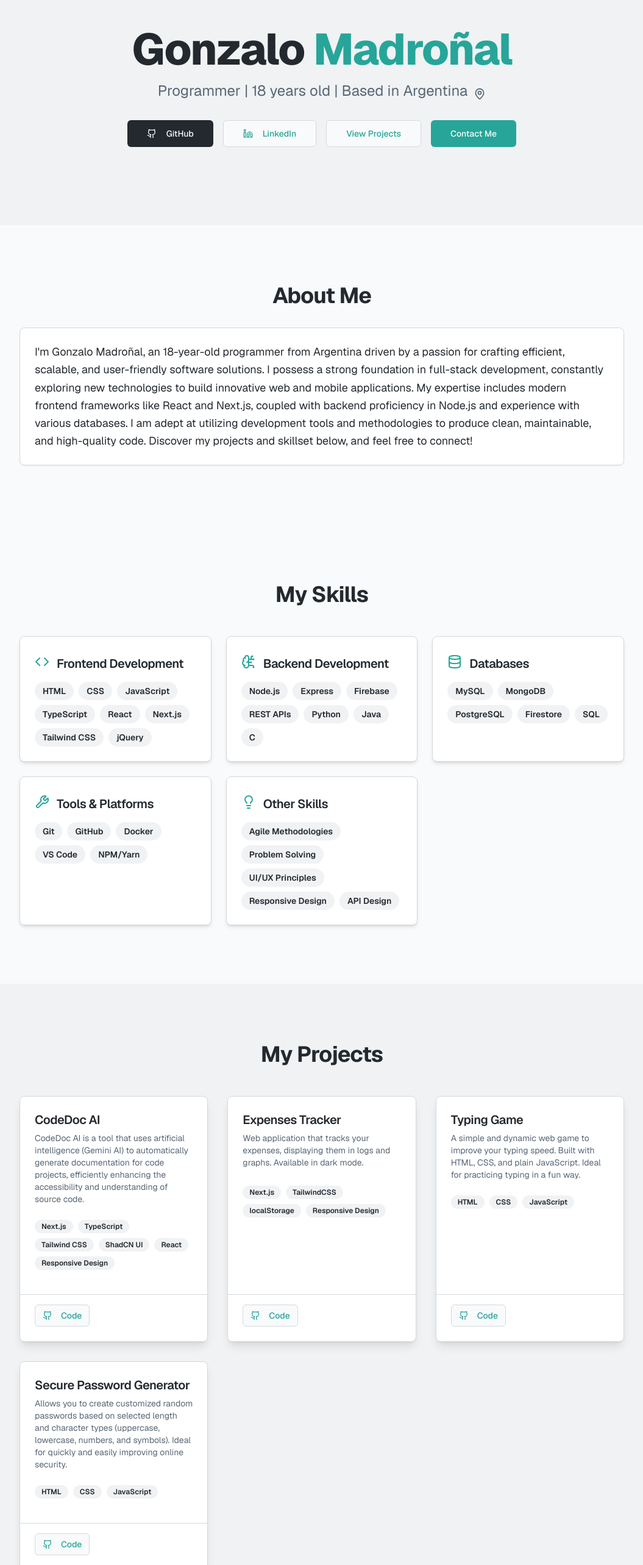
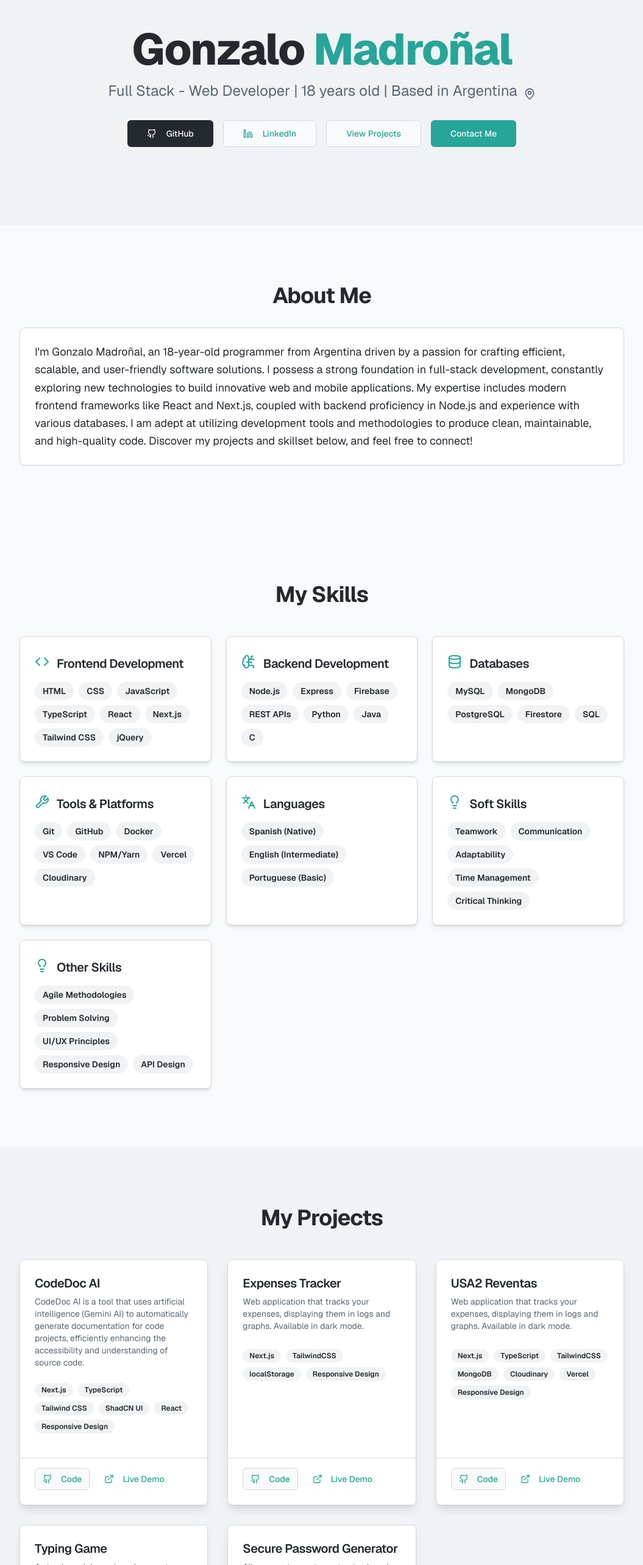
Before and after one commit to SoyElMadro/definitive-portfolio, a Next.js app: page /en in a window 1280 px wide. Shown: the part 140-2706 px from the top of the page at 61% size, without its empty margins (112-1167 px from the left). Built offline with nearby package versions, Linux system fonts and the light colour scheme.

Commit message:
added new project done

```diff
--- a/messages/en.json
+++ b/messages/en.json
@@ -9,7 +9,7 @@
     "language": "Language"
   },
   "Hero": {
-    "programmer": "Programmer",
+    "programmer": "Full Stack - Web Developer",
     "yearsOld": "{age} years old",
     "basedIn": "Based in {country}",
     "github": "GitHub",
@@ -25,6 +25,8 @@
     "frontend": "Frontend Development",
     "backend": "Backend Development",
     "databases": "Databases",
+    "languages": "Languages",
+    "softSkills": "Soft Skills",
     "tools": "Tools & Platforms",
     "other": "Other Skills"
   },
@@ -36,6 +38,10 @@
     },
     "expensesTracker": {
       "title": "Expenses Tracker",
+      "description": "Web application that tracks your expenses, displaying them in logs and graphs. Available in dark mode."
+    },
+    "usa2Reventas": {
+      "title": "USA2 Reventas",
       "description": "Web application that tracks your expenses, displaying them in logs and graphs. Available in dark mode."
     },
     "typingGame": {
--- a/messages/es.json
+++ b/messages/es.json
@@ -9,7 +9,7 @@
     "language": "Idioma"
   },
   "Hero": {
-    "programmer": "Programador",
+    "programmer": "Full Stack - Desarrollador Web",
     "yearsOld": "{age} años",
     "basedIn": "Residente en {country}",
     "github": "GitHub",
@@ -25,6 +25,8 @@
     "frontend": "Desarrollo Frontend",
     "backend": "Desarrollo Backend",
     "databases": "Bases de Datos",
+    "languages": "Idiomas",
+    "softSkills": "Habilidades Blandas",
     "tools": "Herramientas y Plataformas",
     "other": "Otras Habilidades"
   },
@@ -37,6 +39,10 @@
     "expensesTracker": {
       "title": "Expenses Tracker",
       "description": "Aplicación web que rastrea tus gastos, mostrándolos en registros y gráficos. Disponible en modo oscuro."
+    },
+    "usa2Reventas": {
+      "title": "USA2 Reventas",
+      "description": "Web application that tracks your expenses, displaying them in logs and graphs. Available in dark mode."
     },
     "typingGame": {
       "title": "Typing Game",
--- a/src/app/[locale]/page.tsx
+++ b/src/app/[locale]/page.tsx
@@ -21,14 +21,16 @@ const personalInfo = {
 };
 
 const projectDataKeys = [
-  'codeDocAi', 'expensesTracker', 'typingGame', 'securePasswordGenerator',
+  'codeDocAi', 'expensesTracker', 'usa2Reventas', 'typingGame', 'securePasswordGenerator',
 ];
 
 const skillsData = {
   frontend: ['HTML', 'CSS', 'JavaScript', 'TypeScript', 'React', 'Next.js', 'Tailwind CSS', 'jQuery'],
   backend: ['Node.js', 'Express', 'Firebase', 'REST APIs', 'Python', 'Java', 'C'],
   databases: ['MySQL', 'MongoDB', 'PostgreSQL', 'Firestore', 'SQL'],
-  tools: ['Git', 'GitHub', 'Docker', 'VS Code', 'NPM/Yarn'],
+  tools: ['Git', 'GitHub', 'Docker', 'VS Code', 'NPM/Yarn', 'Vercel', 'Cloudinary'],
+  languages: ['Spanish (Native)', 'English (Intermediate)', 'Portuguese (Basic)'],
+  softSkills: ['Teamwork', 'Communication', 'Adaptability', 'Time Management', 'Critical Thinking'],
   other: ['Agile Methodologies', 'Problem Solving', 'UI/UX Principles', 'Responsive Design', 'API Design'],
 };
 
@@ -38,13 +40,14 @@ export async function generateMetadata(props: { params: { locale: string } }): P
 
   return {
     title: `${personalInfo.name} ${personalInfo.surname} - ${t('portfolio')}`,
-    description: `Portfolio showcasing the projects and skills of ${personalInfo.name} ${personalInfo.surname}, a programmer from ${personalInfo.country}.`,
+    description: `Portfolio showcasing the projects and skills of ${personalInfo.name} ${personalInfo.surname}, a web programmer from ${personalInfo.country}.`,
   };
 }
 
 const projectTags: Record<string, string[]> = {
   codeDocAi: ['Next.js', 'TypeScript', 'Tailwind CSS', 'ShadCN UI', 'React', 'Responsive Design'],
   expensesTracker: ['Next.js', 'TailwindCSS', 'localStorage', 'Responsive Design'],
+  usa2Reventas: ['Next.js', 'TypeScript', 'TailwindCSS', 'MongoDB', 'Cloudinary', 'Vercel', 'Responsive Design'],
   typingGame: ['HTML', 'CSS', 'JavaScript'],
   securePasswordGenerator: ['HTML', 'CSS', 'JavaScript'],
 };
@@ -57,6 +60,7 @@ export default function Home() {
     title: t(`Projects.${key}.title`),
     description: t(`Projects.${key}.description`),
     githubLink: `https://github.com/${personalInfo.githubUsername}/${key === 'codeDocAi' ? 'codedoc-ai' : key === 'expensesTracker' ? 'expenses-tracker' : key === 'typingGame' ? 'typing-game' : 'generador-de-contrasenas-seguras'}`,
+    liveLink: key === 'usa2Reventas' ? 'https://usa2-reventa.vercel.app/' : key === 'typingGame' ? 'https://65a429e9e7ac41aa2ac30bca--chimerical-quokka-ccd05e.netlify.app/' : key === 'securePasswordGenerator' ? 'https://darling-sawine-61aa4f.netlify.app/' : key === 'expensesTracker' ? 'https://expenses-tracker-chi-gray.vercel.app/' : 'https://codedoc-ai.vercel.app/',
     tags: projectTags[key] || [],
   }));
 
--- a/src/components/skills.tsx
+++ b/src/components/skills.tsx
@@ -1,13 +1,15 @@
 import type { FC } from 'react';
 import { Card, CardHeader, CardTitle, CardContent } from '@/components/ui/card';
 import { Badge } from '@/components/ui/badge';
-import { BrainCircuit, Database, Wrench, Code, Lightbulb } from 'lucide-react';
+import { BrainCircuit, Database, Wrench, Code, Lightbulb, Languages } from 'lucide-react';
 import { useTranslations } from 'next-intl';
 
 interface SkillsData {
   frontend: string[];
   backend: string[];
   databases: string[];
+  languages: string[];
+  softSkills: string[];
   tools: string[];
   other: string[];
 }
@@ -24,6 +26,10 @@ const getCategoryIcon = (category: keyof SkillsData) => {
       return BrainCircuit;
     case 'databases':
       return Database;
+    case 'languages':
+      return Languages;
+    case 'softSkills':
+      return Lightbulb;
     case 'tools':
       return Wrench;
     case 'other':
```
